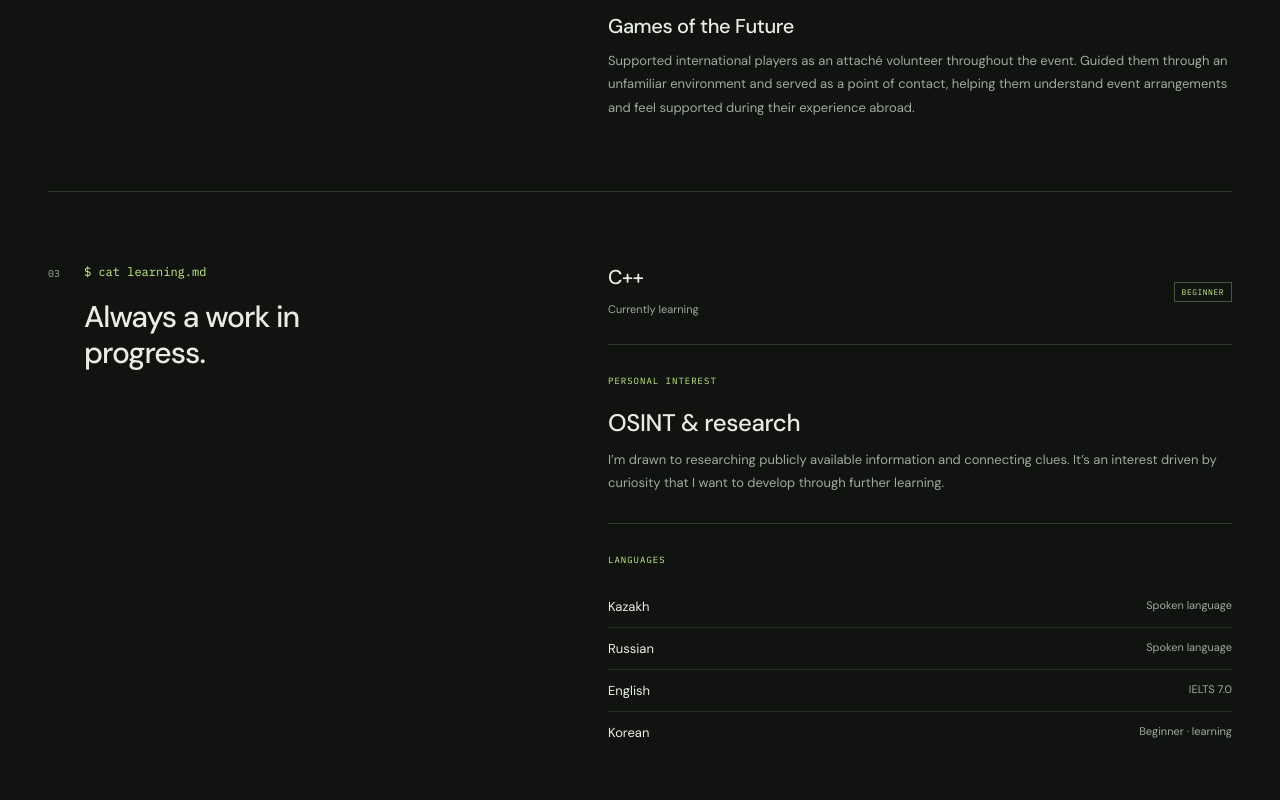
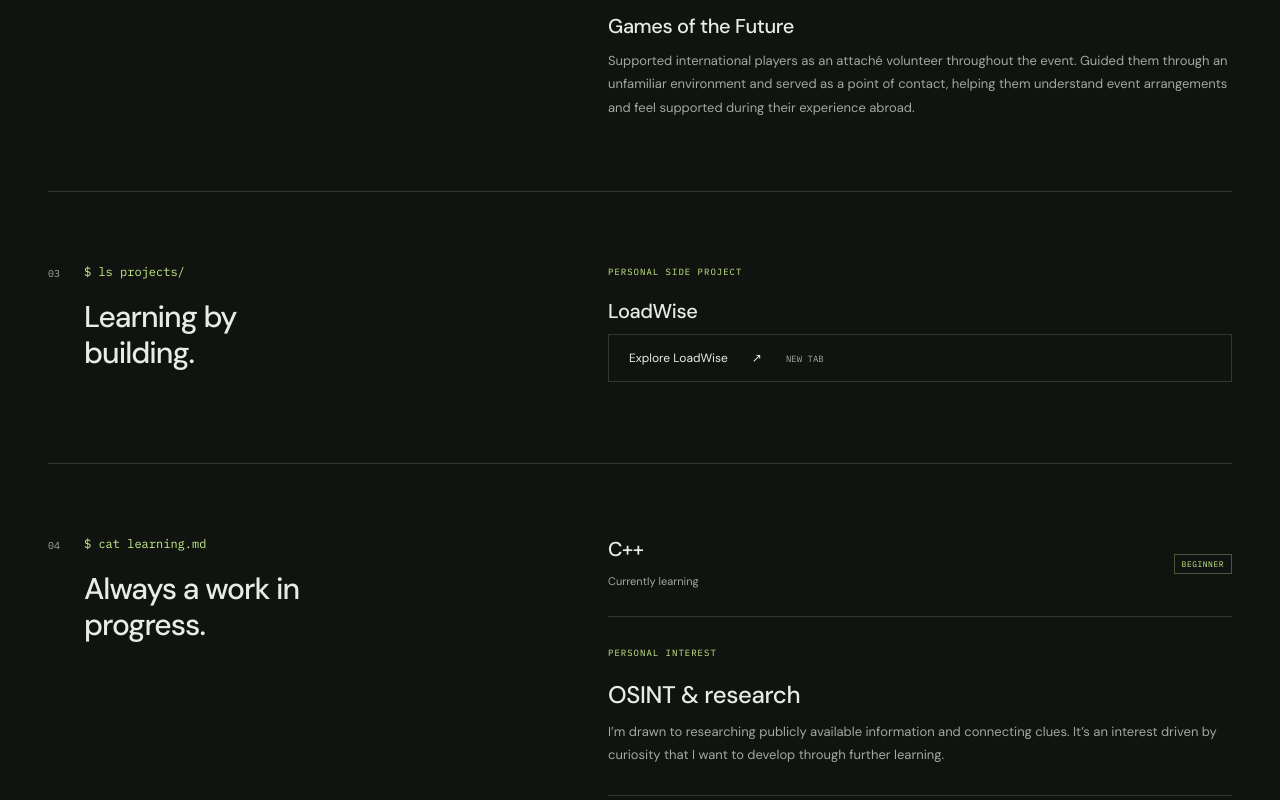
Before and after one commit to v1sal/website, a React (Vite) app in the folder frontend/: page / in a window 1280 px wide. Shown: the part 1984-2784 px from the top of the page. Built offline with nearby package versions, Linux system fonts and the light colour scheme.

Commit message:
feat: showcase LoadWise side project with live link

```diff
--- a/frontend/scripts/cv.html
+++ b/frontend/scripts/cv.html
@@ -16,17 +16,17 @@
         color: #202820;
         font-family: Arial, sans-serif;
         font-size: 10pt;
-        line-height: 1.5;
+        line-height: 1.4;
       }
       .page {
         width: 210mm;
         min-height: 297mm;
-        padding: 17mm 19mm;
+        padding: 14mm 19mm;
       }
       header {
         border-bottom: 2px solid #263b2a;
-        padding-bottom: 6mm;
-        margin-bottom: 6mm;
+        padding-bottom: 4mm;
+        margin-bottom: 4mm;
       }
       h1 {
         font-size: 30pt;
@@ -52,7 +52,7 @@
         text-transform: uppercase;
         letter-spacing: 1.3px;
         color: #35543a;
-        margin: 6mm 0 2.5mm;
+        margin: 4mm 0 2.5mm;
         border-bottom: 1px solid #d4ddd4;
         padding-bottom: 1.5mm;
       }
@@ -62,7 +62,7 @@
         font-weight: 700;
       }
       .entry {
-        margin-bottom: 3.5mm;
+        margin-bottom: 3mm;
         break-inside: avoid;
       }
       .entry-head {
@@ -197,6 +197,15 @@
         </div>
       </section>
       <section>
+        <h2>Personal project</h2>
+        <p><strong>LoadWise</strong> - Personal side project</p>
+        <p class="small">
+          <a href="https://loadwise-virid.vercel.app/"
+            >https://loadwise-virid.vercel.app/</a
+          >
+        </p>
+      </section>
+      <section>
         <h2>Skills, interests & languages</h2>
         <div class="skills">
           <div>
--- a/frontend/src/App.jsx
+++ b/frontend/src/App.jsx
@@ -6,6 +6,7 @@ const sections = [
   ["profile", "Profile"],
   ["education", "Education"],
   ["experience", "Volunteering"],
+  ["projects", "Projects"],
   ["skills", "Skills"],
   ["contact", "Contact"],
 ];
@@ -257,8 +258,28 @@ export default function App() {
             </article>
           </div>
         </section>
+        <section className="content-section" id="projects">
+          <SectionHeading number="03" command="ls projects/">
+            Learning by building.
+          </SectionHeading>
+          <div className="section-content">
+            <article>
+              <p className="eyebrow">PERSONAL SIDE PROJECT</p>
+              <h3>LoadWise</h3>
+              <a
+                className="button secondary"
+                href="https://loadwise-virid.vercel.app/"
+                target="_blank"
+                rel="noopener noreferrer"
+              >
+                Explore LoadWise <span aria-hidden="true">↗</span>
+                <span className="file-type">NEW TAB</span>
+              </a>
+            </article>
+          </div>
+        </section>
         <section className="content-section" id="skills">
-          <SectionHeading number="03" command="cat learning.md">
+          <SectionHeading number="04" command="cat learning.md">
             Always a work in progress.
           </SectionHeading>
           <div className="section-content">
```
Also changed, not shown: 1 other file (tests, documents, lock files or other folders).
